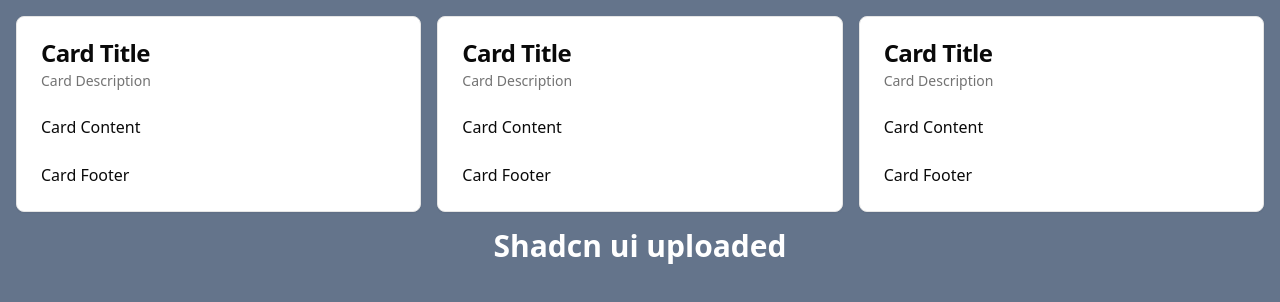
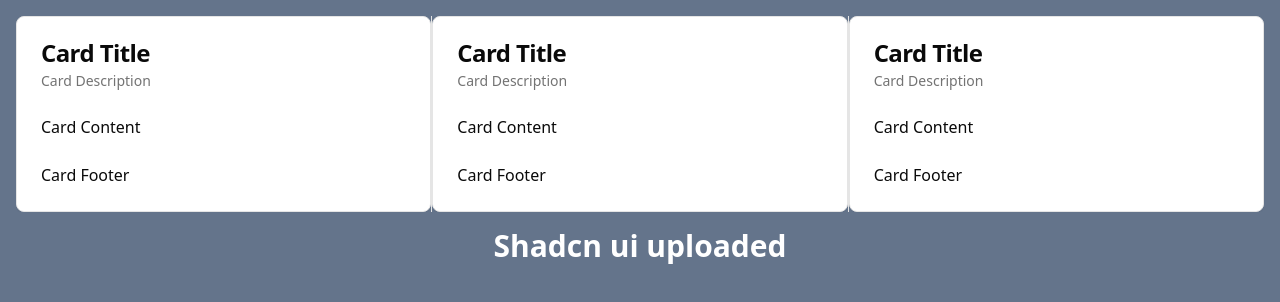
Before and after one commit to OsamaBarakaat/edit-store, a Next.js app: page / in a window 1280 px wide. Shown: the top 302 px of the page. Built offline with nearby package versions, Linux system fonts and the light colour scheme.

Commit message:
resizable

```diff
--- a/app/layout.tsx
+++ b/app/layout.tsx
@@ -1,5 +1,4 @@
 import type { Metadata } from "next";
-import { Inter } from "next/font/google";
 import "./globals.css";
 
 export const metadata: Metadata = {
--- a/app/page.tsx
+++ b/app/page.tsx
@@ -1,4 +1,4 @@
-import { Button } from "@/components/ui/button";
+"use client";
 import {
   Card,
   CardContent,
@@ -7,11 +7,18 @@
   CardHeader,
   CardTitle,
 } from "@/components/ui/card";
+import {
+  ResizableHandle,
+  ResizablePanel,
+  ResizablePanelGroup,
+} from "@/components/ui/resizable";
 
 export default function Home() {
   return (
     <main>
       <div className="flex justify-between gap-4 m-4">
+        <ResizablePanelGroup direction="horizontal">
+          <ResizablePanel>
             <Card className="w-full">
               <CardHeader>
                 <CardTitle>Card Title</CardTitle>
@@ -24,6 +31,9 @@
                 <p>Card Footer</p>
               </CardFooter>
             </Card>
+          </ResizablePanel>
+          <ResizableHandle />
+          <ResizablePanel>
             <Card className="w-full">
               <CardHeader>
                 <CardTitle>Card Title</CardTitle>
@@ -36,6 +46,9 @@
                 <p>Card Footer</p>
               </CardFooter>
             </Card>
+          </ResizablePanel>
+          <ResizableHandle />
+          <ResizablePanel>
             <Card className="w-full">
               <CardHeader>
                 <CardTitle>Card Title</CardTitle>
@@ -48,6 +61,8 @@
                 <p>Card Footer</p>
               </CardFooter>
             </Card>
+          </ResizablePanel>
+        </ResizablePanelGroup>
       </div>
       <div className="font-bold text-center text-3xl text-white">
         Shadcn ui uploaded
--- /dev/null
+++ b/components/ui/resizable.tsx
@@ -0,0 +1,43 @@
+import { GripVertical } from "lucide-react"
+import * as ResizablePrimitive from "react-resizable-panels"
+
+import { cn } from "@/lib/utils"
+
+const ResizablePanelGroup = ({
+  className,
+  ...props
+}: React.ComponentProps<typeof ResizablePrimitive.PanelGroup>) => (
+  <ResizablePrimitive.PanelGroup
+    className={cn(
+      "flex h-full w-full data-[panel-group-direction=vertical]:flex-col",
+      className
+    )}
+    {...props}
+  />
+)
+
+const ResizablePanel = ResizablePrimitive.Panel
+
+const ResizableHandle = ({
+  withHandle,
+  className,
+  ...props
+}: React.ComponentProps<typeof ResizablePrimitive.PanelResizeHandle> & {
+  withHandle?: boolean
+}) => (
+  <ResizablePrimitive.PanelResizeHandle
+    className={cn(
+      "relative flex w-px items-center justify-center bg-border after:absolute after:inset-y-0 after:left-1/2 after:w-1 after:-translate-x-1/2 focus-visible:outline-none focus-visible:ring-1 focus-visible:ring-ring focus-visible:ring-offset-1 data-[panel-group-direction=vertical]:h-px data-[panel-group-direction=vertical]:w-full data-[panel-group-direction=vertical]:after:left-0 data-[panel-group-direction=vertical]:after:h-1 data-[panel-group-direction=vertical]:after:w-full data-[panel-group-direction=vertical]:after:-translate-y-1/2 data-[panel-group-direction=vertical]:after:translate-x-0 [&[data-panel-group-direction=vertical]>div]:rotate-90",
+      className
+    )}
+    {...props}
+  >
+    {withHandle && (
+      <div className="z-10 flex h-4 w-3 items-center justify-center rounded-sm border bg-border">
+        <GripVertical className="h-2.5 w-2.5" />
+      </div>
+    )}
+  </ResizablePrimitive.PanelResizeHandle>
+)
+
+export { ResizablePanelGroup, ResizablePanel, ResizableHandle }
--- a/package.json
+++ b/package.json
@@ -17,6 +17,7 @@
     "next": "14.2.4",
     "react": "^18",
     "react-dom": "^18",
+    "react-resizable-panels": "^2.0.19",
     "tailwind-merge": "^2.3.0",
     "tailwindcss-animate": "^1.0.7"
   },
```
Also changed, not shown: 1 other file (tests, documents, lock files or other folders). Lines whose indentation alone changed are shown as unchanged.
